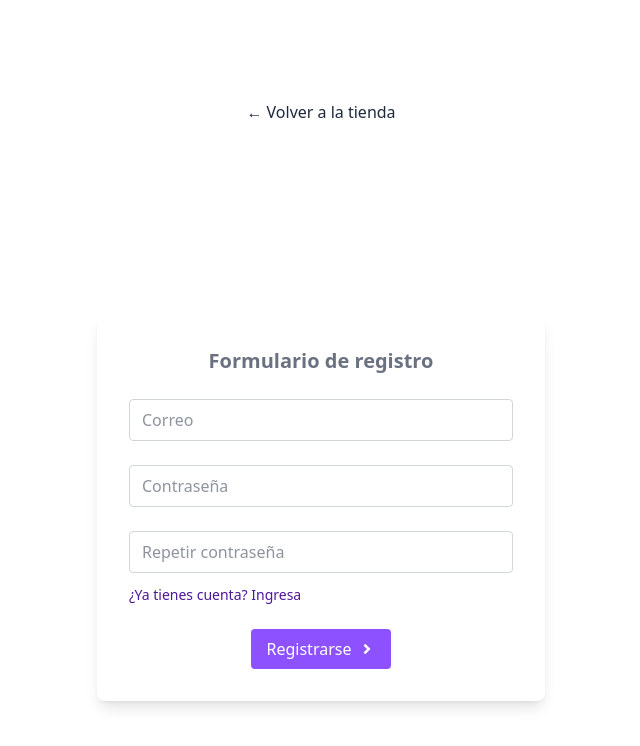
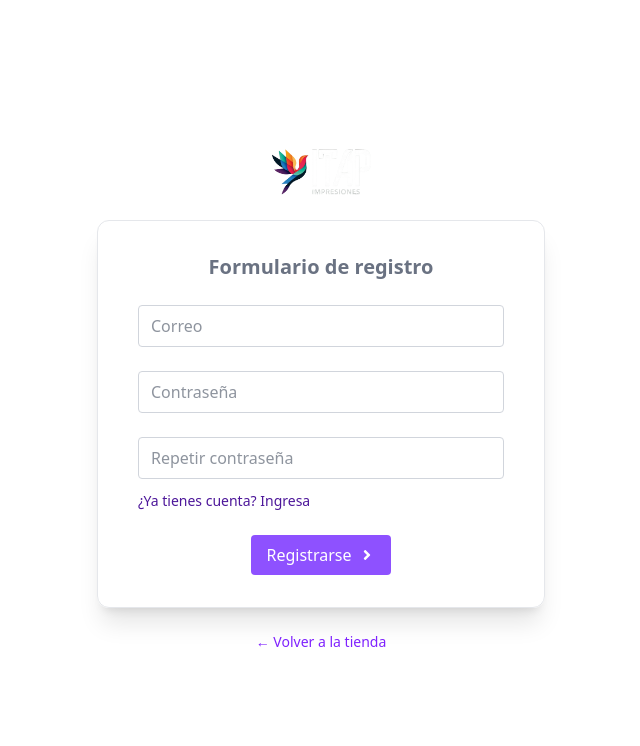
Before and after one commit to rodrigomp88/itapimpresiones-next, a Next.js app: page /auth/register in a window 1280 px wide. Shown: the top 746 px of the page, without its empty margins (319-959 px from the left). Built offline with nearby package versions, Linux system fonts and the light colour scheme; no server answers.

Commit message:
cahngue admin

```diff
--- a/src/app/auth/layout.tsx
+++ b/src/app/auth/layout.tsx
@@ -1,3 +1,4 @@
+import Image from "next/image";
 import Link from "next/link";
 import React from "react";
 
@@ -7,11 +8,36 @@ export default function AuthLayout({
   children: React.ReactNode;
 }) {
   return (
-    <main className="min-h-screen grid items-center justify-center p-4">
-      <Link href="/tienda" className="mb-6 inline-block text-center">
-        &larr; Volver a la tienda
-      </Link>
-      <div className="w-2xl max-w-md rounded-lg shadow-lg p-8">{children}</div>
+    <main className="min-h-screen w-full flex flex-col items-center justify-center p-4 font-sans">
+      <div className="w-full max-w-md space-y-6">
+        <div className="text-center">
+          <Link href="/" passHref>
+            <Image
+              alt="Logo Itap"
+              className="mx-auto h-12 w-auto"
+              src="/images/logowhite.png"
+              width={150}
+              height={50}
+            />
+          </Link>
+        </div>
+
+        <div className="py-8 px-6 shadow-xl rounded-xl border border-gray-200 dark:border-gray-700 sm:px-10">
+          {children}
+        </div>
+
+        <p className="text-center text-sm text-gray-600 dark:text-gray-400">
+          <Link
+            href="/tienda"
+            className="group font-medium text-violet-600 hover:text-violet-500 dark:text-violet-400 dark:hover:text-violet-300 transition-colors duration-200"
+          >
+            <span className="group-hover:-translate-x-1 inline-block transition-transform duration-200">
+              &larr;
+            </span>{" "}
+            Volver a la tienda
+          </Link>
+        </p>
+      </div>
     </main>
   );
 }
--- a/src/components/Product/ProductFilter.tsx
+++ b/src/components/Product/ProductFilter.tsx
@@ -1,6 +1,25 @@
 "use client";
 
-import React from "react";
+import React, { useState } from "react";
+
+const ChevronIcon = ({ isOpen }: { isOpen: boolean }) => (
+  <svg
+    className={`w-5 h-5 transition-transform duration-300 ${
+      isOpen ? "rotate-180" : ""
+    }`}
+    fill="none"
+    stroke="currentColor"
+    viewBox="0 0 24 24"
+    xmlns="http://www.w3.org/2000/svg"
+  >
+    <path
+      strokeLinecap="round"
+      strokeLinejoin="round"
+      strokeWidth={2}
+      d="M19 9l-7 7-7-7"
+    />
+  </svg>
+);
 
 interface ProductFilterProps {
   categories: string[];
@@ -21,15 +40,31 @@ const ProductFilter: React.FC<ProductFilterProps> = ({
   currentPrice,
   onPriceChange,
 }) => {
+  const [isOpen, setIsOpen] = useState(true);
+
   const handleClearFilter = () => {
     onCategoryChange("Todas");
     onPriceChange(maxPrice);
   };
 
   return (
-    <div className="p-4 rounded-lg border sticky top-20 border-gray-200 dark:border-gray-700 space-y-6">
+    <div className="rounded-lg border border-gray-200 dark:border-gray-700 sticky top-20">
+      <button
+        onClick={() => setIsOpen(!isOpen)}
+        className="w-full p-4 flex justify-between items-center bg-gray-50 dark:bg-gray-800 rounded-t-lg"
+      >
+        <h3 className="font-semibold text-lg">Filtrar</h3>
+        <ChevronIcon isOpen={isOpen} />
+      </button>
+
+      <div
+        className={`transition-all duration-500 ease-in-out overflow-hidden ${
+          isOpen ? "max-h-[1000px]" : "max-h-0"
+        }`}
+      >
+        <div className="p-4 space-y-6">
           <div>
-        <h3 className="font-semibold mb-3">Flitrar</h3>
+            <h3 className="font-semibold mb-3">Categorías</h3>
             <div className="flex flex-col gap-2">
               {categories.map((cat, index) => (
                 <button
@@ -66,10 +101,12 @@ const ProductFilter: React.FC<ProductFilterProps> = ({
 
           <button
             onClick={handleClearFilter}
-        className="w-full p-2 rounded-md cursor-pointer"
+            className="w-full p-2 rounded-md cursor-pointer text-red-500 hover:bg-red-100 dark:hover:bg-red-900/50"
           >
             X Limpiar Filtros
           </button>
+        </div>
+      </div>
     </div>
   );
 };
--- a/src/components/Product/ProductItem.tsx
+++ b/src/components/Product/ProductItem.tsx
@@ -39,7 +39,7 @@ const ProductItem: React.FC<Product> = ({
         onMouseEnter={handleMouseEnter}
         onMouseLeave={handleMouseLeave}
       >
-        <div className="relative w-full h-64 flex items-center justify-center bg-gray-100">
+        <div className="relative w-full h-64 flex items-center justify-center">
           {!imageLoaded && (
             <div className="absolute inset-0 w-full h-full bg-gray-300 dark:bg-gray-600 animate-pulse" />
           )}
@@ -60,7 +60,7 @@ const ProductItem: React.FC<Product> = ({
           )}
         </div>
 
-        <div className="p-4 flex flex-col flex-grow bg-white dark:bg-gray-800">
+        <div className="p-4 flex flex-col flex-grow border-b border-r border-l rounded-xl">
           <h3
             className="text-lg font-semibold truncate text-gray-800 dark:text-gray-100"
             title={name}
--- a/src/components/Product/ProductList.tsx
+++ b/src/components/Product/ProductList.tsx
@@ -17,7 +17,7 @@ const ProductList: React.FC<ProductListProps> = ({ products }) => {
   }
 
   return (
-    <div className="grid grid-cols-2 md:grid-cols-3 lg:grid-cols-4 gap-6">
+    <div className="grid grid-cols-1 md:grid-cols-2 lg:grid-cols-3 gap-6">
       {products.map((product) => (
         <ProductItem key={product.id} {...product} />
       ))}
--- a/src/components/ShopClient.tsx
+++ b/src/components/ShopClient.tsx
@@ -64,9 +64,8 @@ const ShopClient: React.FC<ShopClientProps> = ({ initialProducts }) => {
 
   return (
     <section className="p-5 my-1">
-      <h1 className="text-center py-3">Nuestra Tienda</h1>
       <div className="flex flex-col md:flex-row gap-8">
-        <aside className="md:w-1/4">
+        <aside className="w-full md:w-1/4">
           <ProductFilter
             categories={allCategories}
             selectedCategory={category}
@@ -77,7 +76,8 @@ const ShopClient: React.FC<ShopClientProps> = ({ initialProducts }) => {
             onPriceChange={handlePriceChange}
           />
         </aside>
-        <main className="md:w-3/4">
+
+        <main className="w-full md:w-3/4">
           <ProductList products={filteredProducts} />
         </main>
       </div>
--- a/src/types/index.ts
+++ b/src/types/index.ts
@@ -22,6 +22,7 @@ export interface User {
   id: string;
   email: string;
   name?: string;
+  isAdmin?: boolean;
   role: "user" | "admin";
 }
 
```
Also changed, not shown: public/images/logoblack.png (renamed from public/images/logoblaack.png). Lines whose indentation alone changed are shown as unchanged.
